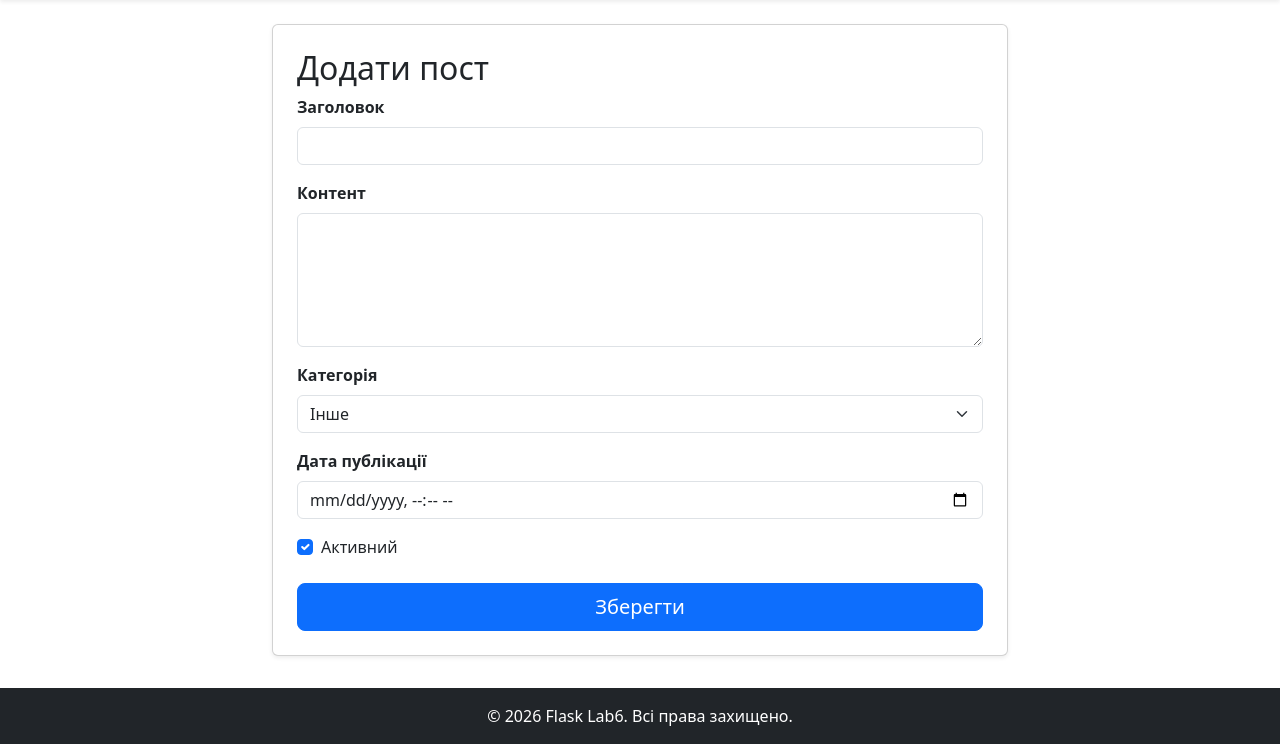
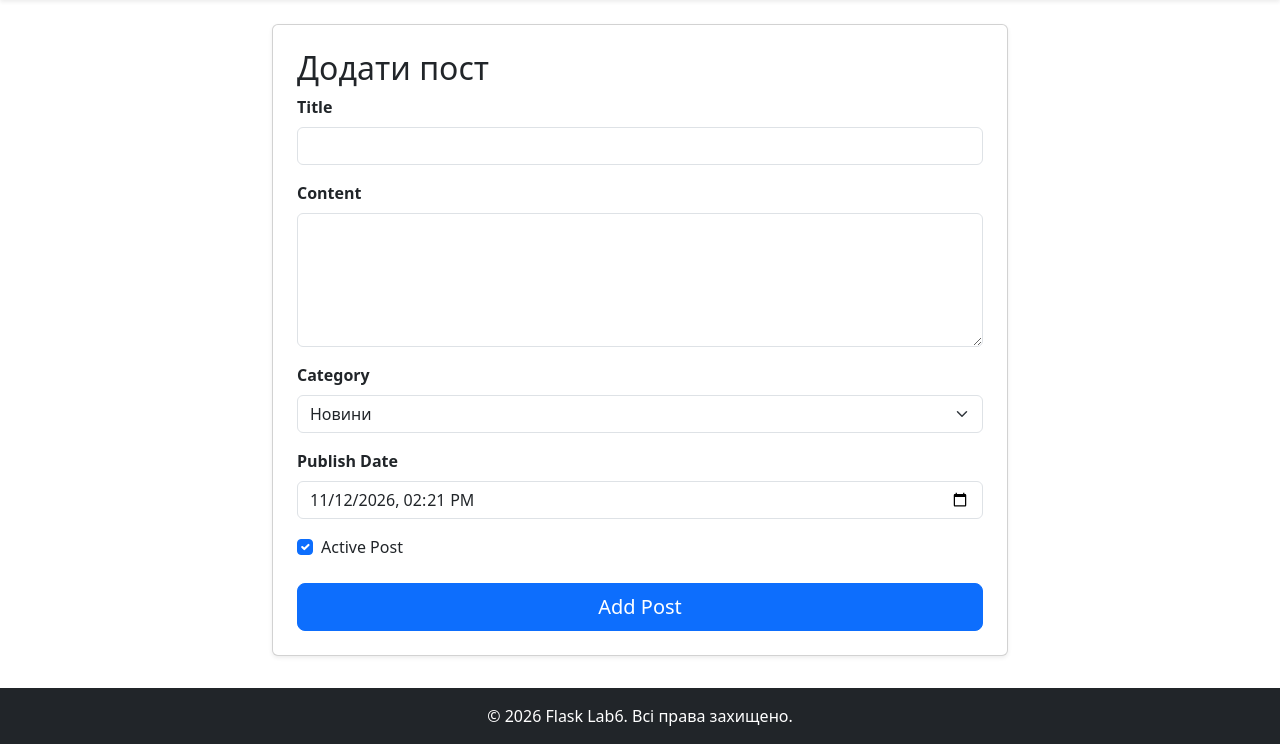
Before and after one commit to Raddan22/flask-app-lab, a Flask app: page /post/create in a window 1280 px wide. Shown: the part 56-800 px from the top of the page. Run offline with Flask 3, Linux system fonts and the light colour scheme; some libraries are stand-ins or nearby versions.

Commit message:
Laba6 5 commit

```diff
--- a/lab6/app/posts/forms.py
+++ b/lab6/app/posts/forms.py
@@ -1,16 +1,19 @@
 from flask_wtf import FlaskForm
 from wtforms import StringField, TextAreaField, SelectField, BooleanField, DateTimeLocalField, SubmitField
 from wtforms.validators import DataRequired, Length
+from datetime import datetime as dt
+
+CATEGORIES = [
+    ('news', 'Новини'),
+    ('publication', 'Публікація'),
+    ('tech', 'Технології'),
+    ('other', 'Інше')
+]
 
 class PostForm(FlaskForm):
-    title = StringField('Заголовок', validators=[DataRequired(), Length(min=3, max=150)])
-    content = TextAreaField('Контент', validators=[DataRequired()])
-    category = SelectField('Категорія', choices=[
-        ('news', 'Новини'),
-        ('publication', 'Публікація'),
-        ('tech', 'Технології'),
-        ('other', 'Інше')
-    ], default='other')
-    publish_date = DateTimeLocalField('Дата публікації', format='%Y-%m-%dT%H:%M', default=None)
-    enabled = BooleanField('Активний', default=True)
-    submit = SubmitField('Зберегти')
+    title = StringField('Title', validators=[DataRequired(), Length(min=2)])
+    content = TextAreaField('Content', render_kw={"rows": 5, "cols": 40}, validators=[DataRequired()])
+    is_active = BooleanField('Active Post', default=True)
+    publish_date = DateTimeLocalField('Publish Date', format="%Y-%m-%dT%H:%M", default=dt.now)
+    category = SelectField('Category', choices=CATEGORIES, validators=[DataRequired()])
+    submit = SubmitField('Add Post')
--- a/lab6/app/posts/templates/posts/add_post.html
+++ b/lab6/app/posts/templates/posts/add_post.html
@@ -17,13 +17,14 @@
                 {{ form.hidden_tag() }}
 
                 {{ render_field(form.title) }}
-                {{ render_field(form.content, rows="5") }}
+                {{ render_field(form.content) }}
                 {{ render_field(form.category, class="form-select") }}
                 {{ render_field(form.publish_date) }}
 
+                <!-- ЗМІНЕНО ТУТ: enabled -> is_active -->
                 <div class="form-check mb-4">
-                    {{ form.enabled(class="form-check-input") }}
-                    {{ form.enabled.label(class="form-check-label") }}
+                    {{ form.is_active(class="form-check-input") }}
+                    {{ form.is_active.label(class="form-check-label") }}
                 </div>
 
                 <div class="d-grid">
--- a/lab6/app/posts/templates/posts/posts.html
+++ b/lab6/app/posts/templates/posts/posts.html
@@ -16,16 +16,12 @@
     {% for post in posts %}
     <div class="col-md-4 mb-4">
         <div class="card post-card h-100 shadow-sm">
-            <!-- Використовуємо default.jpg з папки img -->
             <img src="{{ url_for('posts.static', filename='img/default.jpg') }}" class="card-img-top" alt="post default">
-
             <div class="card-body">
                 <h5 class="card-title">{{ post.title }}</h5>
                 <p class="text-muted small mb-2">{{ post.category }} | {{ post.posted.strftime('%Y-%m-%d') }}</p>
-                <!-- Обрізаємо контент до 100 символів -->
                 <p class="card-text">{{ post.content[:100] }}...</p>
             </div>
-
             <div class="card-footer bg-transparent">
                 <a href="{{ url_for('posts.detail_post', id=post.id) }}" class="btn btn-sm btn-outline-primary">Детальніше</a>
             </div>
--- a/lab6/app/posts/views.py
+++ b/lab6/app/posts/views.py
@@ -24,7 +24,7 @@ def create_post():
             content=form.content.data,
             category=form.category.data,
             posted=form.publish_date.data,
-            is_active=form.enabled.data,
+            is_active=form.is_active.data,  # <-- ЗМІНЕНО ТУТ
             author=author
         )
         db.session.add(new_post)
@@ -42,7 +42,7 @@ def update_post(id):
         post.title = form.title.data
         post.content = form.content.data
         post.category = form.category.data
-        post.is_active = form.enabled.data
+        post.is_active = form.is_active.data  # <-- ЗМІНЕНО ТУТ
         if form.publish_date.data:
             post.posted = form.publish_date.data
         db.session.commit()
```
Also changed, not shown: lab6/instance/data.sqlite.
